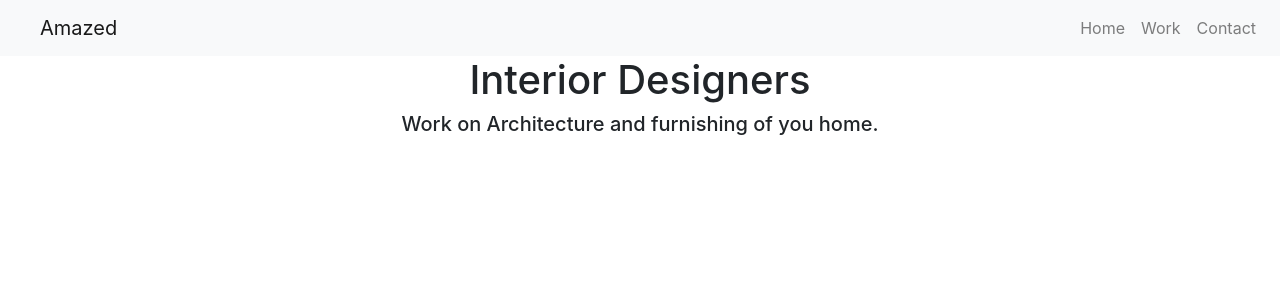
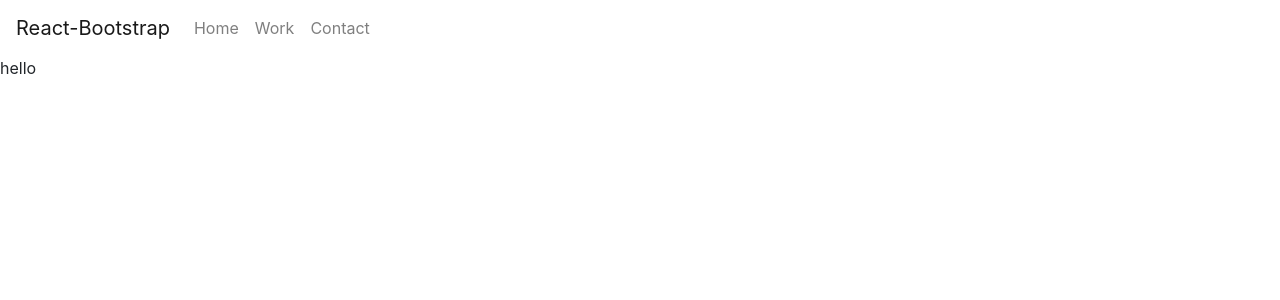
Before and after one commit to devnoorfatima/React-Website, a React (Create React App) app in the folder website-app/: page /contact in a window 1280 px wide. Shown: the top 300 px of the page. Built offline with nearby package versions, Linux system fonts and the light colour scheme.

Commit message:
Making a react ebsite project.

```diff
--- a/website-app/src/App.js
+++ b/website-app/src/App.js
@@ -1,14 +1,12 @@
 import React from 'react';
 import 'bootstrap/dist/css/bootstrap.min.css';
-import Header from "./Components/header";
-import Introduction from "./Components/introduction";
 import './App.css';
+import Home from './Components/home';
 
 function App() {
   return (
     <div className="App">
-   <Header />
-   <Introduction />
+  <Home />
     </div>
   );
 }
--- /dev/null
+++ b/website-app/src/Components/contact.js
@@ -0,0 +1,11 @@
+import React from 'react';
+
+function Contact() {
+  return (
+    <div className="Contact">
+   hello
+    </div>
+  );
+}
+
+export default Contact;
--- a/website-app/src/Components/header.js
+++ b/website-app/src/Components/header.js
@@ -1,23 +1,30 @@
-import React from 'react';
-import { Nav,Navbar} from 'react-bootstrap';
+// import React from 'react';
+// import { Nav,Navbar,NavItem} from 'react-bootstrap';
+// import { Switch, Route } from 'react-router-dom';
+// import Home from './home';
+// // import Work from './Components/work';
+// import Contact from './contact';
+// function Header() {
+//     return (
+//       <div className="Header">
+//      <Navbar>
+//         <Navbar.Brand href="/">React-Bootstrap</Navbar.Brand>
+//           <Navbar.Collapse>
+//         <Nav className="mr-auto">
+//         <NavItem eventkey={1} href="/">
+//        <Nav.Link href="/">Home</Nav.Link>
+//        </NavItem>
+//        </Nav>
 
-function header() {
-    return (
-      <div className="header">
-      {/* Navbar */}
-      <Navbar bg='light' expand="lg">
-        <Navbar.Brand className='ml-4' href="#home">Amazed</Navbar.Brand>
-        <Navbar.Toggle aria-controls="basic-navbar-nav" />
-        <Navbar.Collapse id="basic-navbar-nav">
-      <Nav className="ml-auto">
-          <Nav.Link href="#home">Home</Nav.Link>
-          <Nav.Link href="#work">Work</Nav.Link>
-          <Nav.Link href="#contact">Contact</Nav.Link>
-       </Nav>
-       </Navbar.Collapse>
-      </Navbar>
-
-      </div>
-    );
-  }
-  export default header;
+//        </Navbar.Collapse>
+//        </Navbar>
+//        <div>
+//         <Switch>
+//         <Route exact path='/' component={Home} />
+//         <Route path='/contact' component={Contact} />
+//          </Switch>
+//          </div>
+//       </div>
+//     );
+//   }
+//   export default Header;
--- /dev/null
+++ b/website-app/src/Components/home.js
@@ -0,0 +1,12 @@
+import React from 'react';
+// import 'bootstrap/dist/css/bootstrap.min.css';
+import Introduction from "./introduction";
+function Home() {
+  return (
+    <div className="Home">
+   <Introduction />
+    </div>
+  );
+}
+
+export default Home;
--- /dev/null
+++ b/website-app/src/Components/work.js
@@ -0,0 +1,11 @@
+import React from 'react';
+
+function Work() {
+  return (
+    <div className="work">
+   hello
+    </div>
+  );
+}
+
+export default Work;
--- a/website-app/src/index.js
+++ b/website-app/src/index.js
@@ -1,9 +1,42 @@
 import React from 'react';
 import ReactDOM from 'react-dom';
-import App from './App';
+import 'bootstrap/dist/css/bootstrap.min.css';
+import { Nav,Navbar,NavItem} from 'react-bootstrap';
+import { Route, BrowserRouter as Router, Switch } from 'react-router-dom'
+import Home from './Components/home'
+import Work from './Components/work'
+import Contact from './Components/contact'
 import * as serviceWorker from './serviceWorker';
+const routing = (
+  <Router>
+ <Navbar>
+         <Navbar.Brand href="/">React-Bootstrap</Navbar.Brand>
+          <Navbar.Collapse>
+         <Nav className="mr-auto">
+         <NavItem eventkey={1} href="/">
+        <Nav.Link href="/">Home</Nav.Link>
+        </NavItem>
+        <NavItem eventkey={1} href="/">
+        <Nav.Link href="/work">Work</Nav.Link>
+        </NavItem>
+        <NavItem eventkey={1} href="/">
+        <Nav.Link href="/contact">Contact</Nav.Link>
+        </NavItem>
 
-ReactDOM.render(<App />, document.getElementById('root'));
+
+
+        </Nav>
+
+        </Navbar.Collapse>
+        </Navbar>
+          <Switch>
+         <Route exact path='/' component={Home} />
+         <Route path='/contact' component={Contact} />
+         <Route path='/work' component={Work} />
+        </Switch>
+  </Router>
+)
+ReactDOM.render(routing, document.getElementById('root'))
 
 // If you want your app to work offline and load faster, you can change
 // unregister() to register() below. Note this comes with some pitfalls.
```
Also changed, not shown: website-app/src/css/index.css (added), 1 other file (tests, documents, lock files or other folders).
